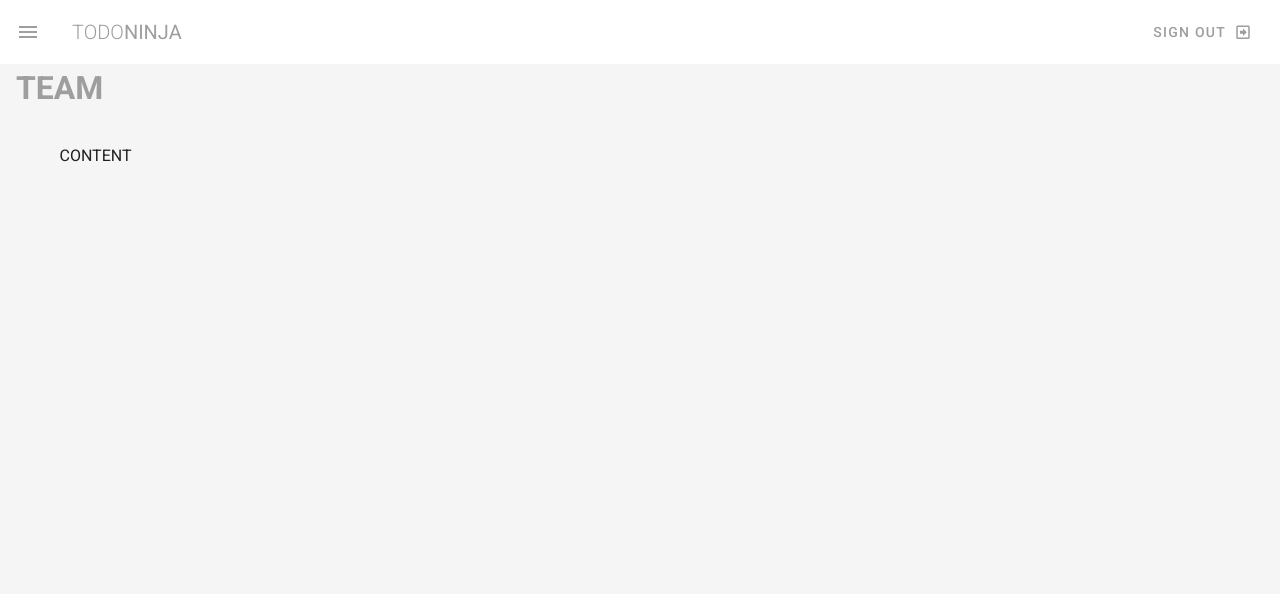
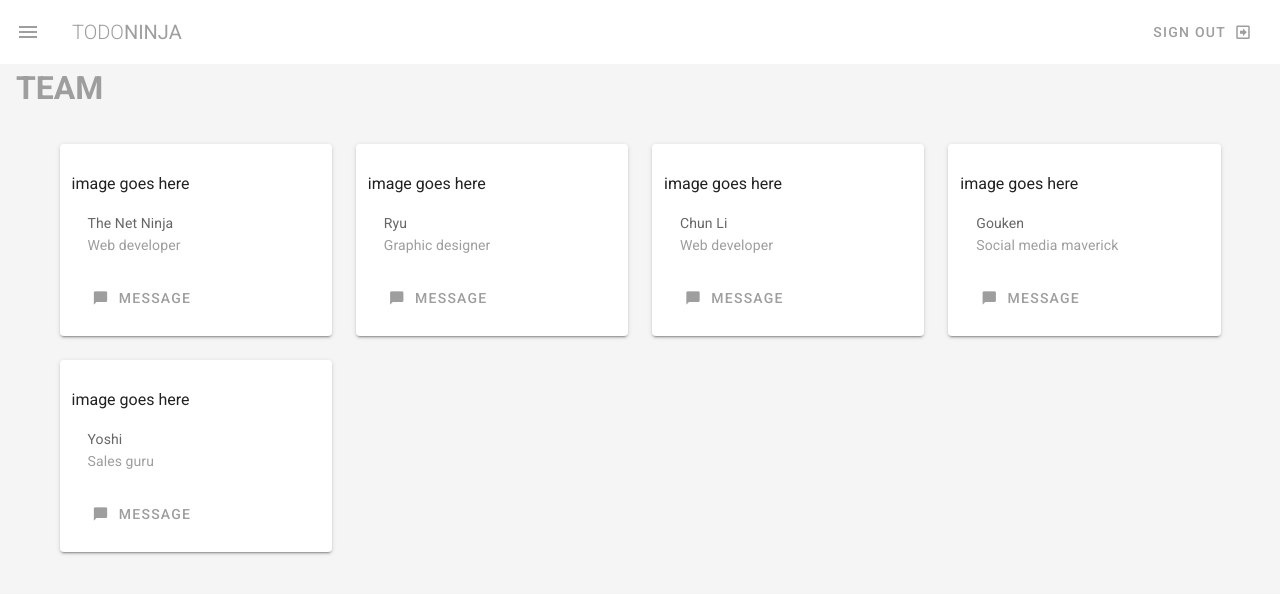
Before and after one commit to Nishant-Pall/Vuetify-todo, a Vue app: page /team in a window 1280 px wide. Shown: the top 594 px of the page. Built offline with nearby package versions, Linux system fonts and the light colour scheme.

Commit message:
Create teams page

```diff
--- a/src/store/index.js
+++ b/src/store/index.js
@@ -39,6 +39,13 @@ export default new Vuex.Store({
 					"Lorem ipsum dolor sit amet consectetur adipisicing elit. Sunt consequuntur eos eligendi illum minima adipisci deleniti, dicta mollitia enim explicabo fugiat quidem ducimus praesentium voluptates porro molestias non sequi animi!",
 			},
 		],
+		team: [
+			{ name: 'The Net Ninja', role: 'Web developer' },
+			{ name: 'Ryu', role: 'Graphic designer' },
+			{ name: 'Chun Li', role: 'Web developer' },
+			{ name: 'Gouken', role: 'Social media maverick' },
+			{ name: 'Yoshi', role: 'Sales guru' }
+		]
 	},
 	getters: {
 	},
--- a/src/views/Team.vue
+++ b/src/views/Team.vue
@@ -2,10 +2,34 @@
 	<div class="team">
 		<h1 class="subheading grey--text">TEAM</h1>
 
-		<v-container class="my-5">CONTENT</v-container>
+		<v-container class="my-5">
+			<v-layout row wrap>
+				<v-flex xs12 sm6 md4 lg3 v-for="person in team" :key="person.name">
+					<v-card text class="text-xs-center ma-3 pa-3">
+						<v-responsive class="pt-4"> image goes here </v-responsive>
+						<v-card-text>
+							<div class="subheading">{{ person.name }}</div>
+							<div class="grey--text">{{ person.role }}</div>
+						</v-card-text>
+						<v-card-actions>
+							<v-btn text color="grey">
+								<v-icon small left>mdi-message</v-icon>
+								<span>Message</span>
+							</v-btn>
+						</v-card-actions>
+					</v-card>
+				</v-flex>
+			</v-layout>
+		</v-container>
 	</div>
 </template>
 <script>
-export default {};
+export default {
+	data() {
+		return {
+			team: this.$store.state.team,
+		};
+	},
+};
 </script>
 <style></style>
```
Also changed, not shown: src/views/Dashboard.vue (+4 -26 lines).
